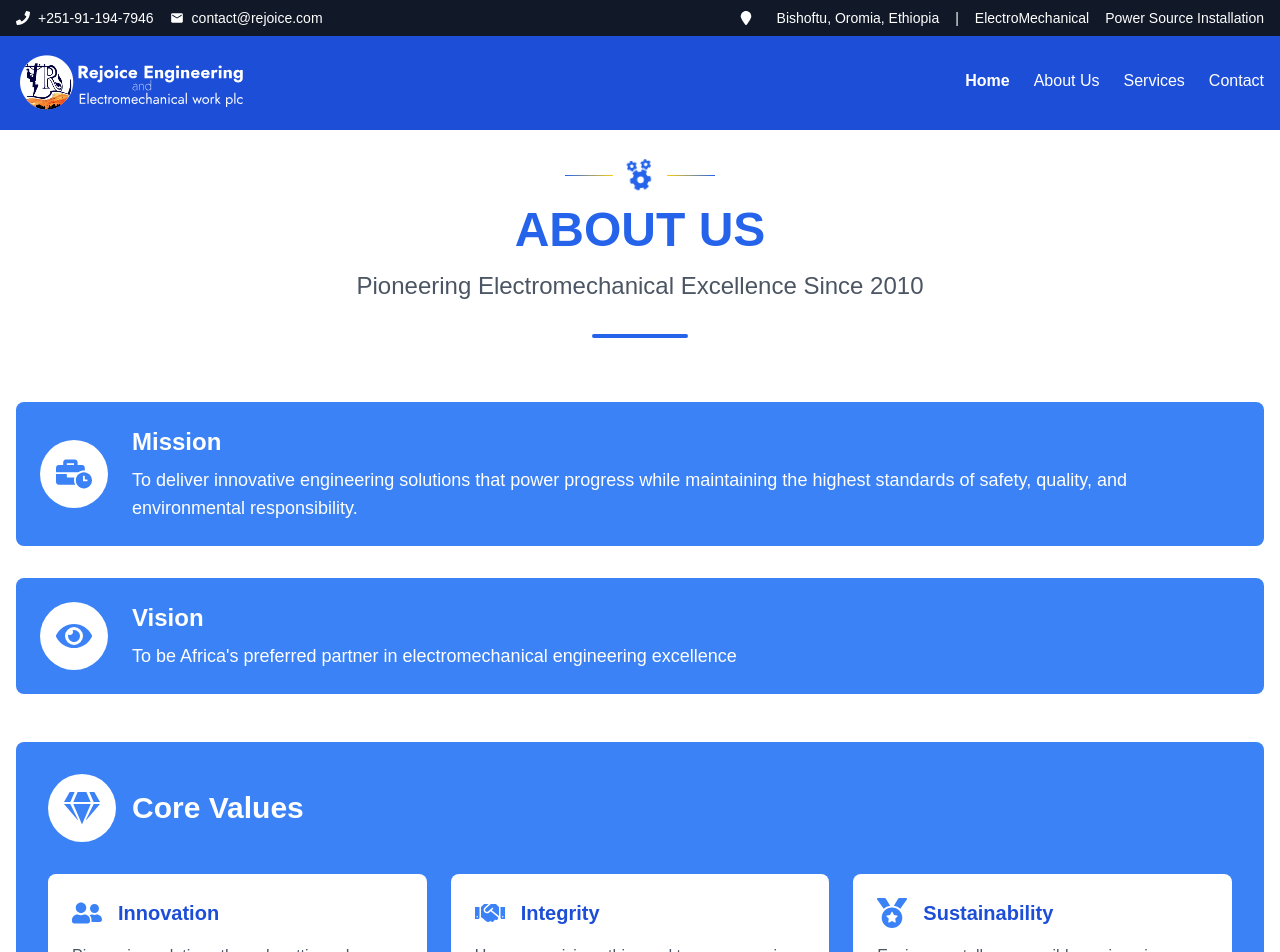
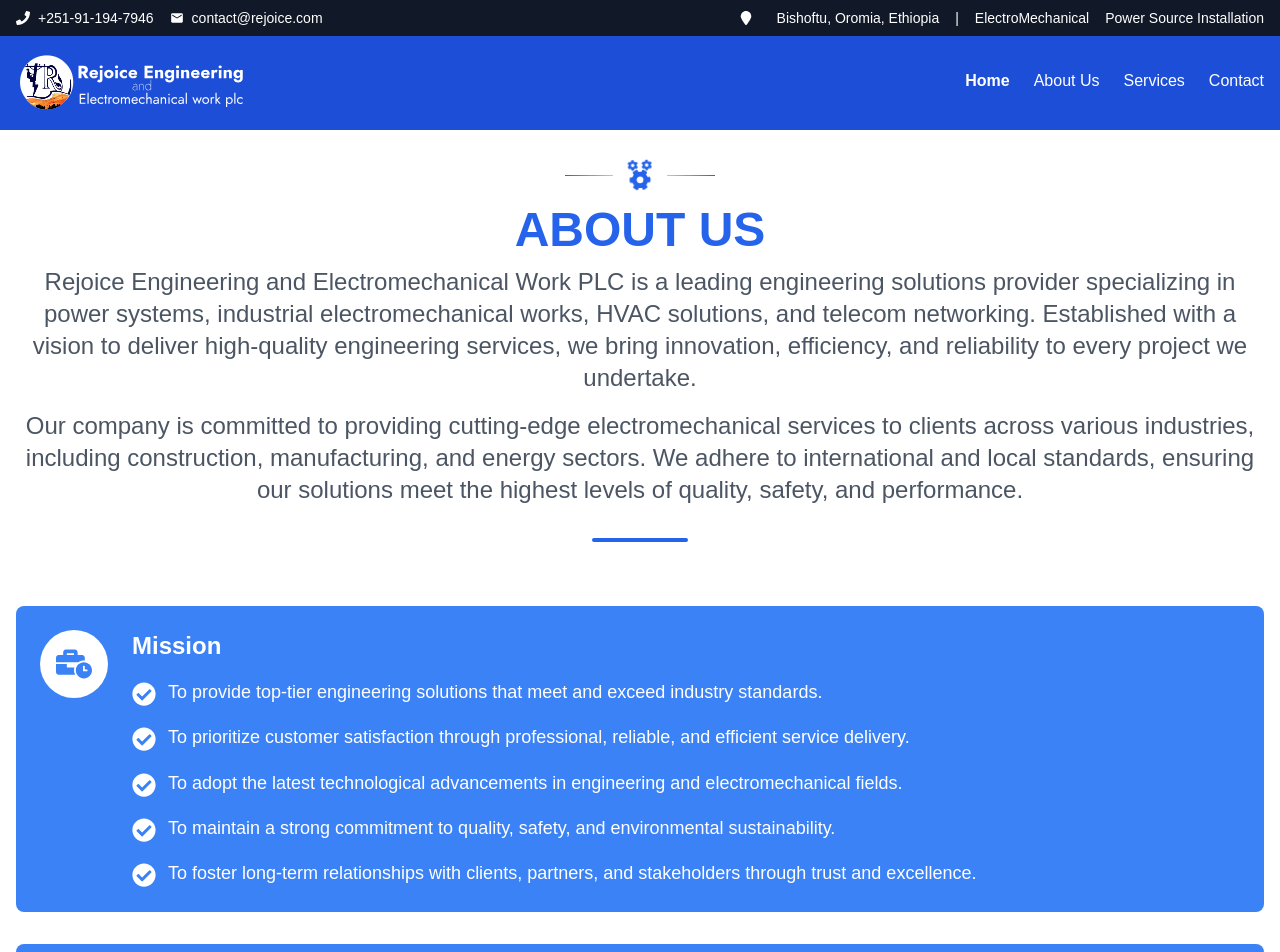
Before and after one commit to AbdiTefera1/rejoiceEngineeringElectromechanical, a Next.js app: page /about in a window 1280 px wide. Shown: the top 952 px of the page. Built offline with nearby package versions, Linux system fonts and the light colour scheme.

Commit message:
I updated MissionVisionValues, FooterCTA, and ServiceTimeline components

```diff
--- a/components/FooterCTA.tsx
+++ b/components/FooterCTA.tsx
@@ -4,7 +4,7 @@ import { FaFacebook, FaTwitter, FaLinkedin, FaInstagram } from 'react-icons/fa';
 
 const FooterCTA = () => {
   return (
-    <footer className="bg-gray-900 text-white pt-20 pb-12">
+    <footer className="bg-gray-900 text-white pt-20 pb-12 relative z-50">
       <div className="container mx-auto px-4 max-w-6xl">
         {/* Main CTA Section */}
         <div className="text-center mb-16">
--- a/components/MissionVisionValues.tsx
+++ b/components/MissionVisionValues.tsx
@@ -8,6 +8,7 @@ import {
     FaHandshake,
     FaMedal,
     FaCogs,
+    FaCheckCircle,
     // FaGlobeAfrica,
     // FaUsers
 } from 'react-icons/fa';
@@ -66,32 +67,67 @@ const MissionVisionValues = () => {
                             </span>
                         </h1>
 
-                        <motion.p
+                        <motion.div
                             initial={{ opacity: 0 }}
                             animate={{ opacity: 1 }}
                             transition={{ delay: 0.2 }}
-                            className="text-xl md:text-2xl text-gray-600 font-medium mt-4"
+                            className="text-gray-600 space-y-4"
                         >
-                            Pioneering Electromechanical Excellence Since 2010
-                        </motion.p>
+                            <p className="text-xl md:text-2xl font-medium leading-relaxed">
+                                Rejoice Engineering and Electromechanical Work PLC is a leading engineering solutions provider specializing in power systems, industrial electromechanical works, HVAC solutions, and telecom networking. Established with a vision to deliver high-quality engineering services, we bring innovation, efficiency, and reliability to every project we undertake.
+                            </p>
+
+                            <p className="text-xl md:text-2xl font-medium leading-relaxed">
+                                Our company is committed to providing cutting-edge electromechanical services to clients across various industries, including construction, manufacturing, and energy sectors. We adhere to international and local standards, ensuring our solutions meet the highest levels of quality, safety, and performance.
+                            </p>
+                        </motion.div>
                     </motion.div>
 
                     <div className="mt-8 flex justify-center">
                         <div className="w-24 h-1 bg-blue-600 rounded-full"></div>
                     </div>
                 </div>
+
                 {/* Mission Section */}
                 <div className="bg-blue-500 rounded-lg p-6 mb-8 transform transition-all duration-300 hover:shadow-xl">
-                    <div className="flex items-center gap-6">
-                        <div className="bg-white p-4 rounded-full">
+                    <div className="flex items-start gap-6">
+                        <div className="bg-white p-4 rounded-full shrink-0">
                             <FaBusinessTime className="text-4xl text-blue-500" />
                         </div>
-                        <div>
-                            <h2 className="text-2xl font-bold text-white mb-2">Mission</h2>
-                            <p className="text-white text-lg">
-                            To deliver innovative engineering solutions that power progress while maintaining
-                            the highest standards of safety, quality, and environmental responsibility.
-                            </p>
+                        <div className="space-y-4 flex-1">
+                            <h2 className="text-2xl font-bold text-white mb-3">Mission</h2>
+                            <ul className="space-y-4 text-white text-lg">
+                                <li className="flex items-start gap-3">
+                                    <FaCheckCircle className="text-2xl text-white shrink-0 mt-1" />
+                                    <p className="leading-relaxed">
+                                        To provide top-tier engineering solutions that meet and exceed industry standards.
+                                    </p>
+                                </li>
+                                <li className="flex items-start gap-3">
+                                    <FaCheckCircle className="text-2xl text-white shrink-0 mt-1" />
+                                    <p className="leading-relaxed">
+                                        To prioritize customer satisfaction through professional, reliable, and efficient service delivery.
+                                    </p>
+                                </li>
+                                <li className="flex items-start gap-3">
+                                    <FaCheckCircle className="text-2xl text-white shrink-0 mt-1" />
+                                    <p className="leading-relaxed">
+                                        To adopt the latest technological advancements in engineering and electromechanical fields.
+                                    </p>
+                                </li>
+                                <li className="flex items-start gap-3">
+                                    <FaCheckCircle className="text-2xl text-white shrink-0 mt-1" />
+                                    <p className="leading-relaxed">
+                                        To maintain a strong commitment to quality, safety, and environmental sustainability.
+                                    </p>
+                                </li>
+                                <li className="flex items-start gap-3">
+                                    <FaCheckCircle className="text-2xl text-white shrink-0 mt-1" />
+                                    <p className="leading-relaxed">
+                                        To foster long-term relationships with clients, partners, and stakeholders through trust and excellence.
+                                    </p>
+                                </li>
+                            </ul>
                         </div>
                     </div>
                 </div>
@@ -105,7 +141,7 @@ const MissionVisionValues = () => {
                         <div>
                             <h2 className="text-2xl font-bold text-white mb-2">Vision</h2>
                             <p className="text-white text-lg">
-                            To be Africa&apos;s preferred partner in electromechanical engineering excellence
+                            To be the most trusted and preferred engineering and electromechanical solutions provider, delivering sustainable, cost-effective, and technologically advanced services in Ethiopia and beyond.
                             </p>
                         </div>
                     </div>
--- a/components/ServiceTimeline.tsx
+++ b/components/ServiceTimeline.tsx
@@ -8,38 +8,50 @@ import {
     FaCogs,
     FaTools
 } from 'react-icons/fa';
+import { MdAutoMode, MdRouter } from "react-icons/md";
 import {motion} from 'framer-motion';
 
 const ServiceTimeline = () => {
     const servicesData = [
         {
-            title: "Power System",
+            title: "Power System Services",
             icon: <FaBolt />,
+            // items: [
+            //     "Diesel power plant erection, system installations and commissioning",
+            //     "Transmission line construction",
+            //     "Distribution network design and construction",
+            //     "Generator ATS Supply, installation, and maintenance"
+            // ],
             items: [
-                "Diesel power plant erection, system installations and commissioning",
+                "Diesel power plant erection, system installation, and commissioning",
                 "Transmission line construction",
                 "Distribution network design and construction",
-                "Generator ATS Supply, installation, and maintenance"
-            ],
+                "Generator ATS (Automatic Transfer Switch) supply, installation, and maintenance",
+                "Medium Voltage (MV) and Low Voltage (LV) power distribution system design",
+                "Overhead and underground power line installation",
+                "Transformers installation (pole-mounted, indoor net stations, compact transformers)",
+                "Power factor correction and energy auditing"
+              ],
             bgColor: "bg-yellow-500"
         },
         {
-            title: "Industrial System",
+            title: "Industrial Electromechanical Services",
             icon: <FaIndustry />,
             items: [
                 "Industrial design services",
-                "Electrical system design and installation",
+                "Electrical system design and installation for industries",
                 "Pipe layout designs for water, steam, and compressed air",
-                "Machinery selections, erection, system installation and commissioning",
-                "Custom engineering distribution board constructions",
-                "Power factor correction panel board constructions",
-                "Preventive and Breakdown maintenance",
-                "Energy auditing"
-            ],
+                "Machinery selection, erection, system installation, and commissioning",
+                "Custom engineering distribution board construction",
+                "Power factor correction panel board construction",
+                "Preventive and breakdown maintenance for industrial systems",
+                "Electrical installation for various industries (factories, hotels, hospitals, universities, mixed-use buildings, etc.)",
+                "Rural electrification and commissioning"
+              ],
             bgColor: "bg-blue-500"
         },
         {
-            title: "HVAC Systems",
+            title: "HVAC & Refrigeration Systems",
             icon: <FaSnowflake />,
             items: [
                 "Air conditioning system installations",
@@ -49,10 +61,38 @@ const ServiceTimeline = () => {
             bgColor: "bg-green-500"
         },
         {
+            title: "Electromechanical & Automation Services",
+            icon: <MdAutoMode />,
+            items: [
+                "Installation of ATS and interface boards",
+                "Generator installation, erection, and maintenance",
+                "Motor winding, erection, and maintenance",
+                "Public street light erection and installation",
+                "Building management system (BMS) installation",
+                "Factory automation, robotics, and SCADA-based control systems"
+            ],
+            bgColor: "bg-gray-500"
+        },
+        {
+            title: "Telecom, Networking & IT Services",
+            icon: <MdRouter />,
+            items: [
+                "Telecom equipment installation & configuration (BTS, antennas, power cabinets, etc.)",
+                "Networking design, installation, testing, and configuration",
+                "CCTV installation for security monitoring",
+                "Fiber optic cable installation and termination"
+            ],
+            bgColor: "bg-[#B22222]"
+        },
+        {
             title: "Consultancy Services",
             icon: <FaUserTie />,
             items: [
-                "A vast experience for international and local companies in private and governmental"
+                "Power system design and engineering consultancy",
+                "Industrial and electrical system optimization",
+                "Energy efficiency auditing and consulting",
+                "Project management for electromechanical projects",
+                "Advisory services for governmental and private organizations"
             ],
             bgColor: "bg-purple-500"
         }
```
